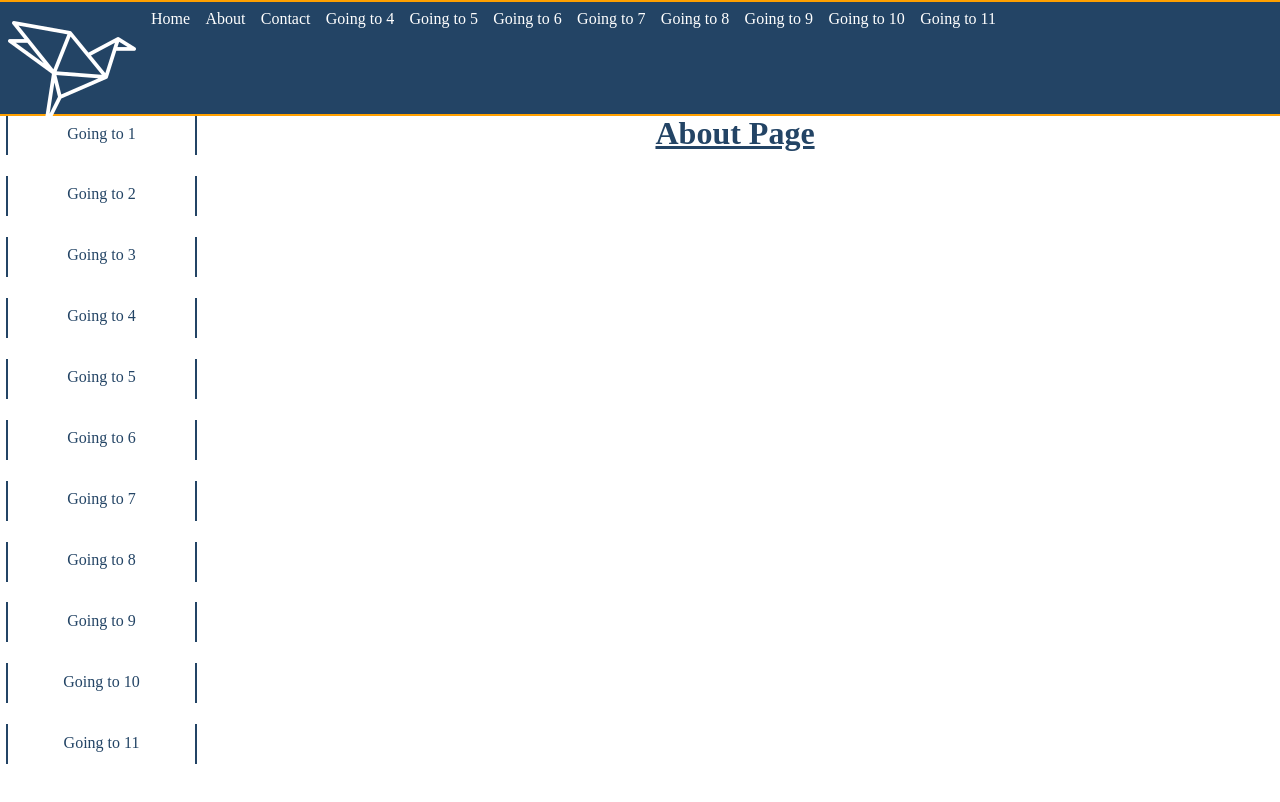
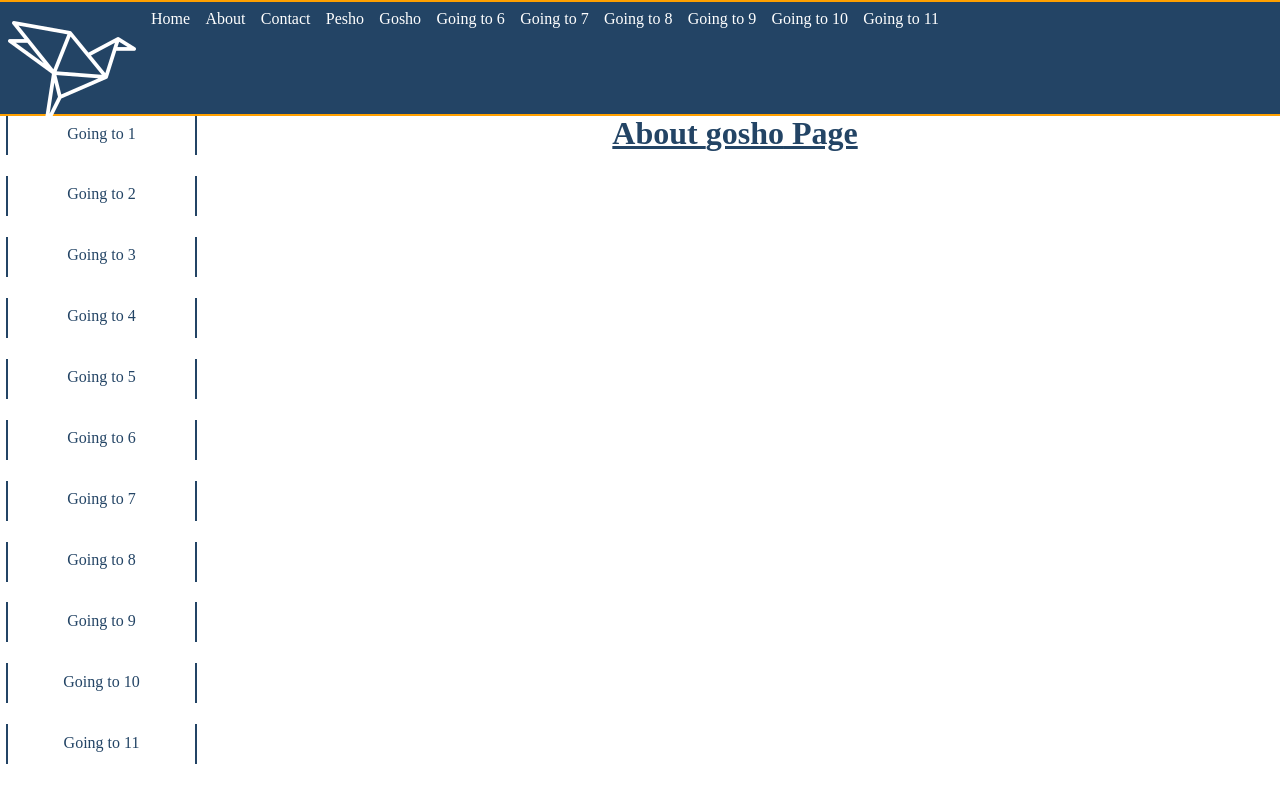
Before and after one commit to hristogeorgiew/origami, a React (Create React App) app in the folder client/: page /about/gosho in a window 1280 px wide. Shown: the top 802 px of the page. Built offline with nearby package versions, Linux system fonts and the light colour scheme; no server answers.

Commit message:
Update All

```diff
--- a/client/src/App.js
+++ b/client/src/App.js
@@ -52,7 +52,7 @@ class App extends Component {
                     <Route path="/" exact>
                             <Main posts={this.getPosts()} />
                         </Route>
-                        <Route path="/about" component={About}/>
+                        <Route path="/about/:name" component={About}/>
                         <Route path="/contact" component={Contact}/>
                         <Route  path="/custom" render={() => <h1>Custom Component</h1>}/>
                         <Route render={() => <h1>Error Page</h1>} />
--- a/client/src/components/About/About.js
+++ b/client/src/components/About/About.js
@@ -1,7 +1,12 @@
-const About = () => {
+const About = ({
+    match,
+    location,
+    history
+}) => {
+    console.log(match);
     return(
         <main className="main-container">
-               <h1>About Page</h1>
+               <h1>About {match.params.name} Page</h1>
         </main>
     )
 }
--- a/client/src/components/Header/Header.js
+++ b/client/src/components/Header/Header.js
@@ -10,14 +10,14 @@ const Header = () => {
                 <Link to="/"><NavigationItem>Home</NavigationItem></Link>
                 <Link to="/about"><NavigationItem>About</NavigationItem></Link>
                 <Link to="/contact"><NavigationItem>Contact</NavigationItem></Link>
-                <Link to="/"><NavigationItem>Going to 4</NavigationItem></Link>
-                <Link to="/"><NavigationItem>Going to 5</NavigationItem></Link>
-                <Link to="/"><NavigationItem>Going to 6</NavigationItem></Link>
-                <Link to="/"><NavigationItem>Going to 7</NavigationItem></Link>
-                <Link to="/"><NavigationItem>Going to 8</NavigationItem></Link>
-                <Link to="/"><NavigationItem>Going to 9</NavigationItem></Link>
-                <Link to="/"><NavigationItem>Going to 10</NavigationItem></Link>
-                <Link to="/"><NavigationItem>Going to 11</NavigationItem></Link>
+                <Link to="/about/pesho"><NavigationItem>Pesho</NavigationItem></Link>
+                <Link to="/about/gosho"><NavigationItem>Gosho</NavigationItem></Link>
+                <Link to="/about/meshosho"><NavigationItem>Going to 6</NavigationItem></Link>
+                <Link to="/about/pesho"><NavigationItem>Going to 7</NavigationItem></Link>
+                <Link to="/about/pesho"><NavigationItem>Going to 8</NavigationItem></Link>
+                <Link to="/about/pesho"><NavigationItem>Going to 9</NavigationItem></Link>
+                <Link to="/about/pesho"><NavigationItem>Going to 10</NavigationItem></Link>
+                <Link to="/about/pesho"><NavigationItem>Going to 11</NavigationItem></Link>
             </ul>
       </nav>
     );
```
